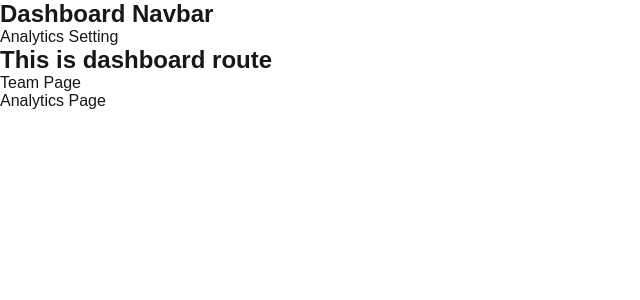
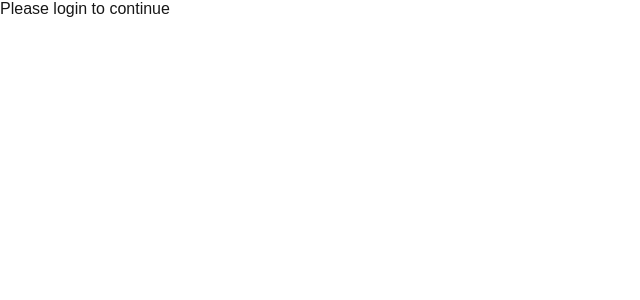
Before and after one commit to matintohidi/next-app, a Next.js app: page /dashboard in a window 1280 px wide. Shown: the top 300 px of the page, without its empty margins (0-640 px from the left). Built offline with nearby package versions, Linux system fonts and the light colour scheme; what @mui/material-nextjs would draw is missing.

Commit message:
built a simple conditional route name @login

```diff
--- /dev/null
+++ b/src/app/dashboard/@login/default.tsx
@@ -0,0 +1,5 @@
+export default function DefaultLogin() {
+    return (
+        <div>Please login to continue</div>
+    )
+}
--- /dev/null
+++ b/src/app/dashboard/@login/page.tsx
@@ -0,0 +1,5 @@
+export default function Login() {
+    return (
+        <div>Please login to continue</div>
+    )
+}
--- a/src/app/dashboard/layout.tsx
+++ b/src/app/dashboard/layout.tsx
@@ -3,13 +3,18 @@ import Link from "next/link"
 export default function DashboardLayout({
     children,
     team,
-    analytics
+    analytics,
+    login
 }: {
     children: React.ReactNode,
     team: React.ReactNode,
-    analytics: React.ReactNode
+    analytics: React.ReactNode,
+    login: React.ReactNode,
 }) {
-    return (
+    // In real project you get user or auth user to know isLoggedIn true or flase
+    const isLoggedIn = false;
+
+    return isLoggedIn ? (
         <section>
             <nav>
                 <h2>Dashboard Navbar</h2>
@@ -21,5 +26,7 @@ export default function DashboardLayout({
                 {analytics}
             </section>
         </section>
+    ) : (
+        login
     )
 }
```
Also changed, not shown: 1 other file (tests, documents, lock files or other folders).
